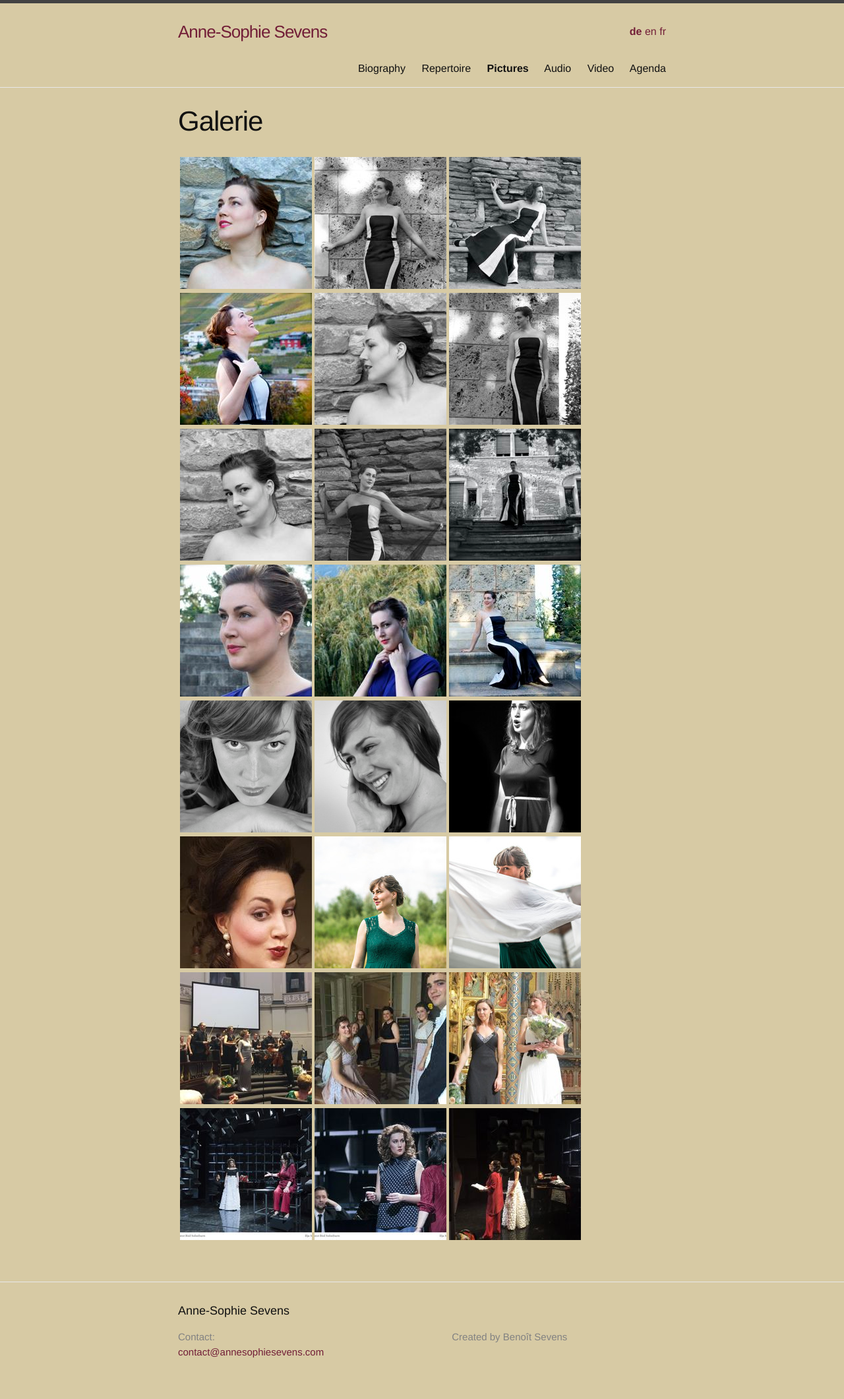
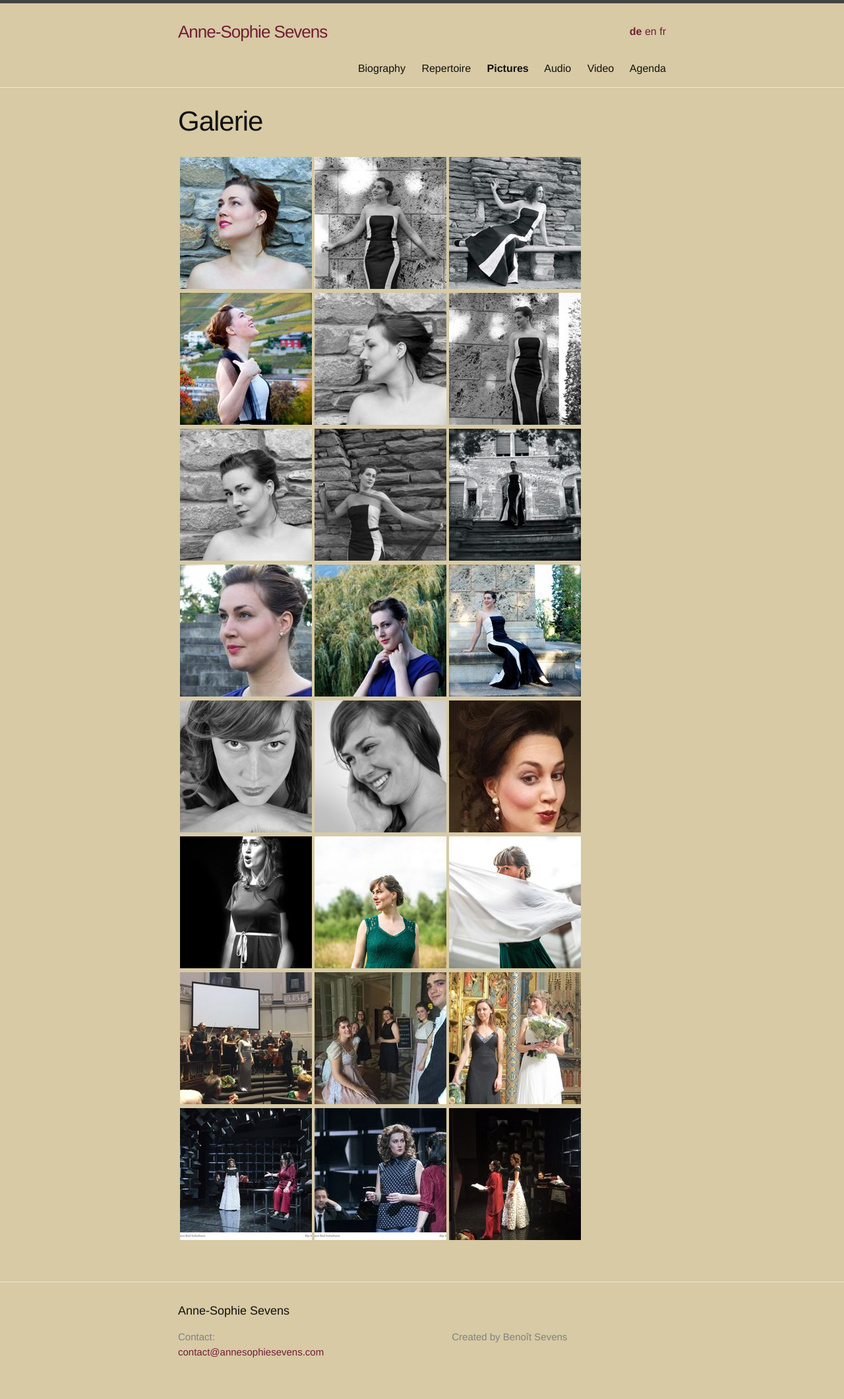
Before and after one commit to annesophie-sevens/annesophie-sevens.github.io, a Jekyll site: the page built from pictures-de.md, in a window 1280 px wide. Shown: the whole page at 66% size. Built offline with Jekyll 4.4.1, drawn with Linux system fonts in a browser that asks for light colours.

Commit message:
Update pictures-de.md

```diff
--- a/pictures-de.md
+++ b/pictures-de.md
@@ -14,9 +14,9 @@
 
 |  <a href="/assets/a9.jpg">  ![]({{ site.baseurl }}/assets/a9-thumbnail.jpg) </a> | <a href="/assets/a11.jpg"> ![]({{ site.baseurl }}/assets/a11-thumbnail.jpg) </a>|<a href="/assets/a12.jpg"> ![]({{ site.baseurl }}/assets/a12-thumbnail.jpg) </a>|
 
-| <a href="/assets/picture1.jpg">  ![]({{ site.baseurl }}/assets/picture1-thumbnail.jpg) </a> | <a href="/assets/picture5.jpg"> ![]({{ site.baseurl }}/assets/picture5-thumbnail.jpg) </a> | <a href="/assets/111.jpg"> ![]({{ site.baseurl }}/assets/111-thumbnail.jpg) </a>|
+| <a href="/assets/picture1.jpg">  ![]({{ site.baseurl }}/assets/picture1-thumbnail.jpg) </a> | <a href="/assets/picture5.jpg"> ![]({{ site.baseurl }}/assets/picture5-thumbnail.jpg) </a> | <a href="/assets/110.jpg"> ![]({{ site.baseurl }}/assets/110-thumbnail.jpg) </a>|
 
-|  <a href="/assets/110.jpg">  ![]({{ site.baseurl }}/assets/110-thumbnail.jpg) </a> |  <a href="/assets/5.jpg"> ![]({{ site.baseurl }}/assets/5-thumbnail.jpg) </a> | <a href="/assets/3.jpg"> ![]({{ site.baseurl }}/assets/3-thumbnail.jpg) </a>|
+|  <a href="/assets/111.jpg">  ![]({{ site.baseurl }}/assets/111-thumbnail.jpg) </a> |  <a href="/assets/5.jpg"> ![]({{ site.baseurl }}/assets/5-thumbnail.jpg) </a> | <a href="/assets/3.jpg"> ![]({{ site.baseurl }}/assets/3-thumbnail.jpg) </a>|
 
 | <a href="/assets/aad.jpg"> ![]({{ site.baseurl }}/assets/aad-thumbnail.jpg) </a> | <a href="/assets/107.jpg"> ![]({{ site.baseurl }}/assets/107-thumbnail.jpg) </a> | <a href="/assets/101.jpg">![]({{ site.baseurl }}/assets/101-thumbnail.jpg) </a> |
 
```
